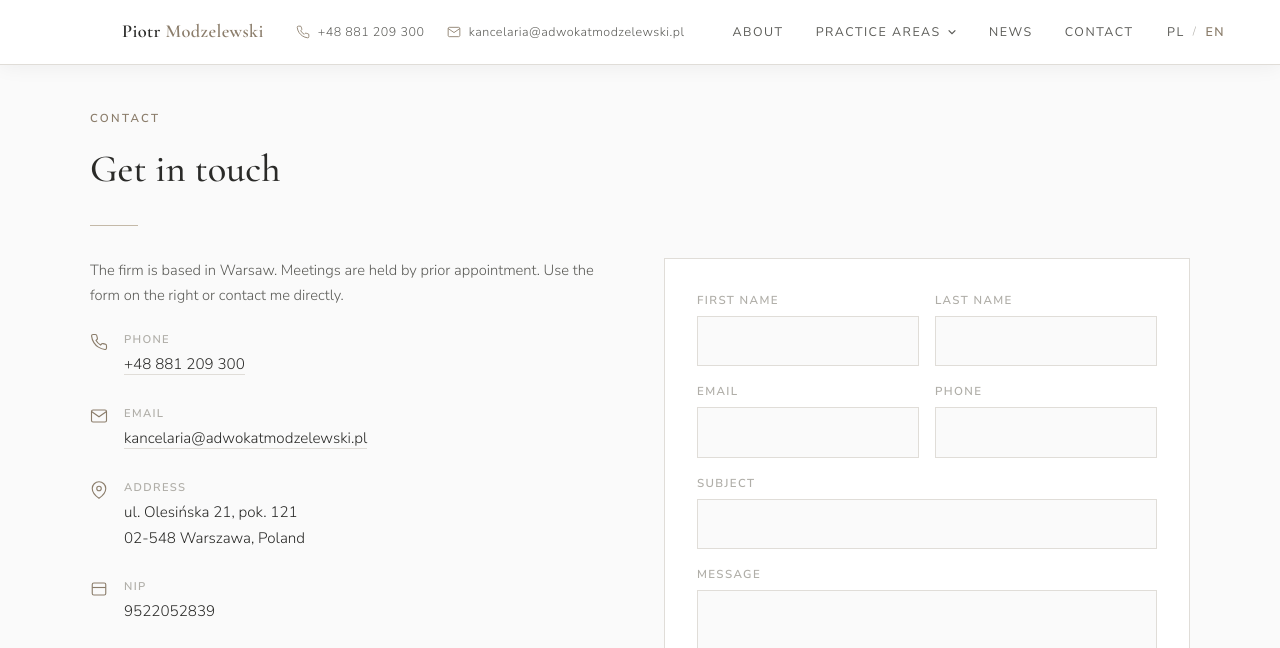
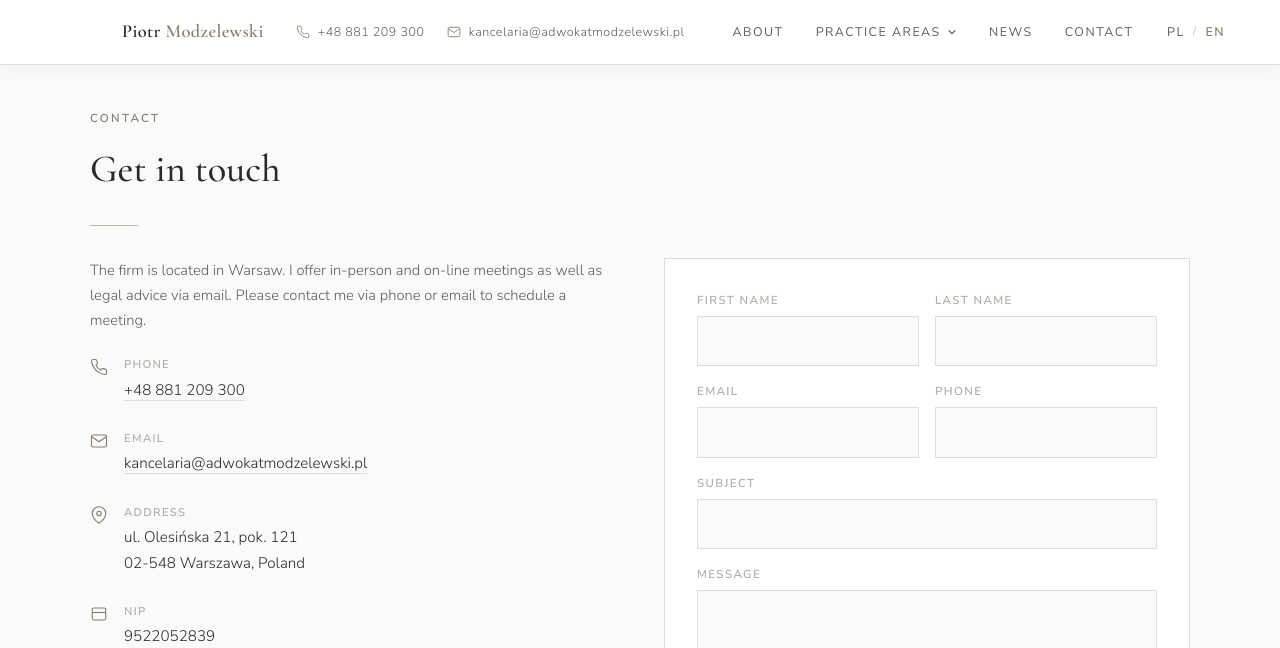
Before and after one commit to pmmodzelewski/adwokatmodzelewski.pl, a Jekyll site: the page built from en/index2.html, in a window 1280 px wide and 900 px high, scrolled down 3128 px, cut to the strip 0-648 px from the top of the window. Built offline with Jekyll 4.4.1, drawn with Linux system fonts in a browser that asks for light colours; Markdown is read by kramdown in place of the engine named in the settings.

Commit message:
Update contact-form.html

```diff
--- a/_includes/contact-form.html
+++ b/_includes/contact-form.html
@@ -23,9 +23,11 @@
       <div class="contact-info">
         <p>
           {% if lang == 'en' %}
-            The firm is based in Warsaw. Meetings are held by prior appointment. Use the form on the right or contact me directly.
+            The firm is located in Warsaw. I offer in-person and on-line meetings as well as legal advice via email.
+            Please contact me via phone or email to schedule a meeting.
           {% else %}
-            Kancelaria mieści się w Warszawie. Spotkania odbywają się po wcześniejszym uzgodnieniu terminu. Wypełnij formularz obok lub skontaktuj się bezpośrednio.
+            Kancelaria znajduje się w Warszawie. Oferuję porady osobiste, on-line oraz mailowe.
+            Termin spotkania można umówić telefonicznie oraz mailowo.
           {% endif %}
         </p>
 
```
